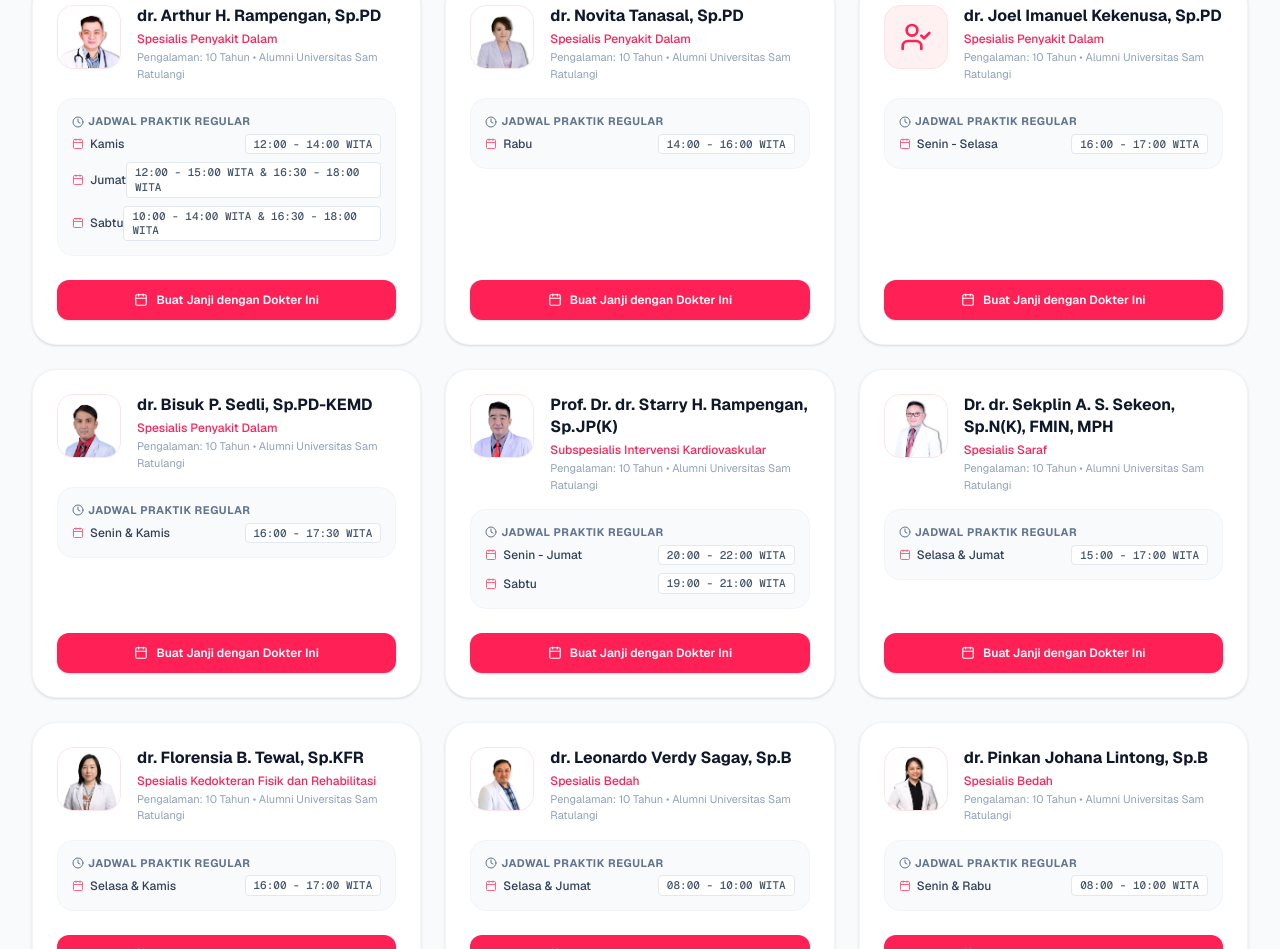
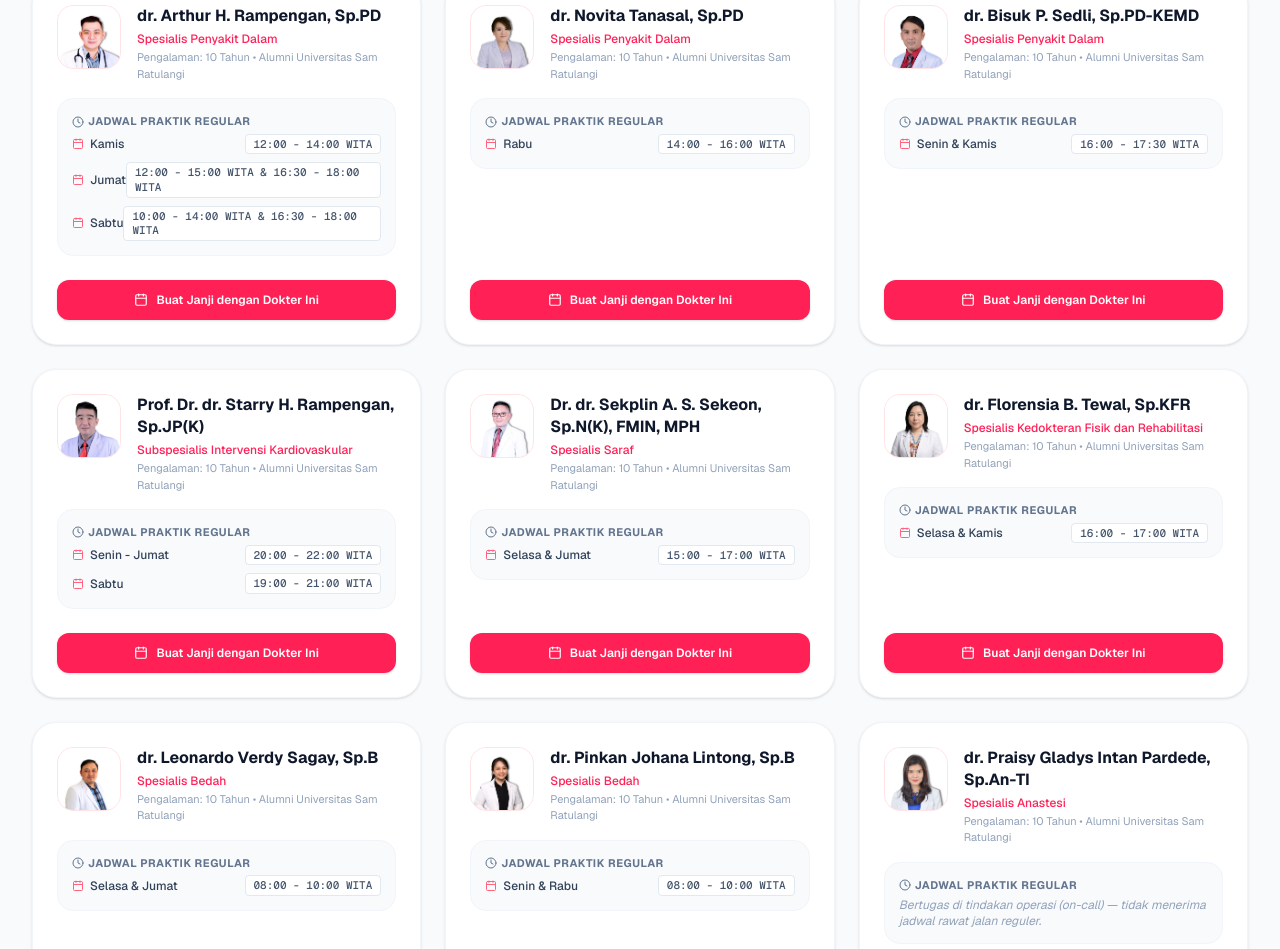
Before and after one commit to OrangJenius/nextjs_app, a Next.js app in the folder rsia-kirana/: page /dokter in a window 1280 px wide. Shown: the part 1263-2212 px from the top of the page. Built offline with nearby package versions, Linux system fonts and the light colour scheme.

Commit message:
delete dr joel add foto dr praisy

```diff
--- a/rsia-kirana/app/dokter/page.tsx
+++ b/rsia-kirana/app/dokter/page.tsx
@@ -17,14 +17,15 @@ interface Doctor {
   id: number;
   name: string;
   specialty: string;
-  category: 'kebidanan' | 'anak' | 'penyakitDalam' | 'endokrin' | 'jantung' | 'saraf' | 'rehabMedik' | 'bedah';
+  category: 'kebidanan' | 'anak' | 'penyakitDalam' | 'endokrin' | 'jantung' | 'saraf' | 'rehabMedik' | 'bedah' | 'anastesi';
   experience: string;
   almamater: string;
   image?: string;
-  schedules: {
+  schedules?: {
     days: string;
     hours: string;
   }[];
+  bookable?: boolean; // default true — set false for doctors without a regular schedule
 }
 
 export default function DokterPage() {
@@ -138,18 +139,6 @@ export default function DokterPage() {
     },
     {
       id: 9,
-      name: "dr. Joel Imanuel Kekenusa, Sp.PD",
-      specialty: "Spesialis Penyakit Dalam",
-      category: "penyakitDalam",
-      experience: "10 Tahun",
-      almamater: "Universitas Sam Ratulangi",
-      // no photo uploaded for this doctor yet — falls back to icon
-      schedules: [
-        { days: "Senin - Selasa", hours: "16:00 - 17:00 WITA" },
-      ]
-    },
-    {
-      id: 10,
       name: "dr. Bisuk P. Sedli, Sp.PD-KEMD",
       specialty: "Spesialis Penyakit Dalam",
       category: "endokrin",
@@ -161,7 +150,7 @@ export default function DokterPage() {
       ]
     },
     {
-      id: 11,
+      id: 10,
       name: "Prof. Dr. dr. Starry H. Rampengan, Sp.JP(K)",
       specialty: "Subspesialis Intervensi Kardiovaskular",
       category: "jantung",
@@ -174,7 +163,7 @@ export default function DokterPage() {
       ]
     },
     {
-      id: 12,
+      id: 11,
       name: "Dr. dr. Sekplin A. S. Sekeon, Sp.N(K), FMIN, MPH",
       specialty: "Spesialis Saraf",
       category: "saraf",
@@ -186,7 +175,7 @@ export default function DokterPage() {
       ]
     },
     {
-      id: 13,
+      id: 12,
       name: "dr. Florensia B. Tewal, Sp.KFR",
       specialty: "Spesialis Kedokteran Fisik dan Rehabilitasi",
       category: "rehabMedik",
@@ -198,7 +187,7 @@ export default function DokterPage() {
       ]
     },
     {
-      id: 14,
+      id: 13,
       name: "dr. Leonardo Verdy Sagay, Sp.B",
       specialty: "Spesialis Bedah",
       category: "bedah",
@@ -210,7 +199,7 @@ export default function DokterPage() {
       ]
     },
     {
-      id: 15,
+      id: 14,
       name: "dr. Pinkan Johana Lintong, Sp.B",
       specialty: "Spesialis Bedah",
       category: "bedah",
@@ -220,6 +209,17 @@ export default function DokterPage() {
       schedules: [
         { days: "Senin & Rabu", hours: "08:00 - 10:00 WITA" },
       ]
+    },
+    {
+      id: 15,
+      name: "dr. Praisy Gladys Intan Pardede, Sp.An-TI",
+      specialty: "Spesialis Anastesi",
+      category: "anastesi",
+      experience: "10 Tahun",
+      almamater: "Universitas Sam Ratulangi",
+      image: "/images/dokter/praisy-pardede.png",
+      // Dokter anastesi — bertugas mendampingi tindakan operasi, bukan praktik rawat jalan reguler
+      bookable: false,
     },
   ];
 
@@ -256,7 +256,8 @@ export default function DokterPage() {
 
     const matchesCategory = selectedCategory === 'semua' || doc.category === selectedCategory;
 
-    const matchesDay = selectedDay === 'semua' || doc.schedules.some(s => isDayMatching(s.days, selectedDay));
+    const matchesDay = selectedDay === 'semua' ||
+                        (doc.schedules?.some(s => isDayMatching(s.days, selectedDay)) ?? false);
 
     return matchesSearch && matchesCategory && matchesDay;
   });
@@ -380,7 +381,10 @@ export default function DokterPage() {
           </div>
         ) : (
           <div className="grid md:grid-cols-2 lg:grid-cols-3 gap-6">
-            {filteredDoctors.map((doc) => (
+            {filteredDoctors.map((doc) => {
+              const isBookable = doc.bookable !== false && !!doc.schedules?.length;
+
+              return (
                 <div
                   key={doc.id}
                   className="bg-white rounded-3xl p-6 border border-slate-100 shadow-sm hover:shadow-md transition-all flex flex-col justify-between"
@@ -413,7 +417,8 @@ export default function DokterPage() {
                       <span className="text-[11px] font-bold text-slate-500 uppercase tracking-wider block mb-1 flex items-center gap-1">
                         <Clock size={12} /> Jadwal Praktik Regular
                       </span>
-                    {doc.schedules.map((sch, idx) => (
+                      {doc.schedules && doc.schedules.length > 0 ? (
+                        doc.schedules.map((sch, idx) => (
                           <div key={idx} className="flex justify-between items-center text-xs text-slate-700 font-medium">
                             <span className="flex items-center gap-1.5">
                               <Calendar size={12} className="text-rose-400" /> {sch.days}
@@ -422,19 +427,34 @@ export default function DokterPage() {
                               {sch.hours}
                             </span>
                           </div>
-                    ))}
+                        ))
+                      ) : (
+                        <p className="text-xs text-slate-400 italic">
+                          Bertugas di tindakan operasi (on-call) — tidak menerima jadwal rawat jalan reguler.
+                        </p>
+                      )}
                     </div>
                   </div>
 
                   {/* Booking Button */}
+                  {isBookable ? (
                     <Link
                       href="/janji-temu"
                       className="w-full bg-rose-500 hover:bg-rose-600 text-white font-semibold text-xs py-3 rounded-xl text-center transition-colors shadow-sm flex items-center justify-center gap-2"
                     >
                       <Calendar size={14} /> Buat Janji dengan Dokter Ini
                     </Link>
+                  ) : (
+                    <a
+                      href="wa.me/6281388888898"
+                      className="w-full bg-slate-100 hover:bg-slate-200 text-slate-600 font-semibold text-xs py-3 rounded-xl text-center transition-colors flex items-center justify-center gap-2"
+                    >
+                      <PhoneCall size={14} /> Hubungi Rumah Sakit
+                    </a>
+                  )}
                 </div>
-            ))}
+              );
+            })}
           </div>
         )}
 
```
Lines whose indentation alone changed are shown as unchanged.
